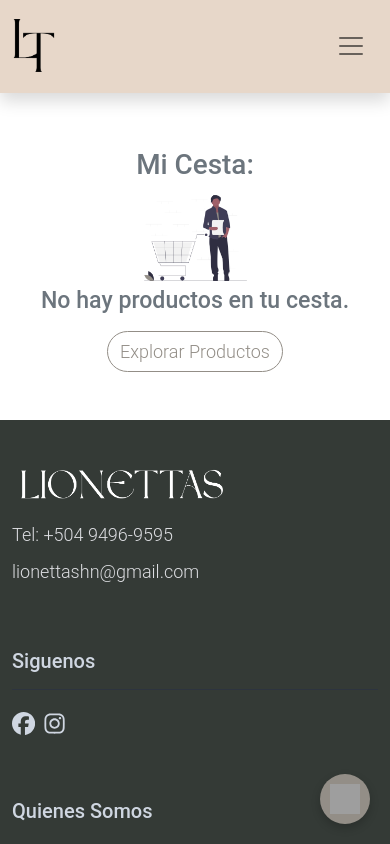
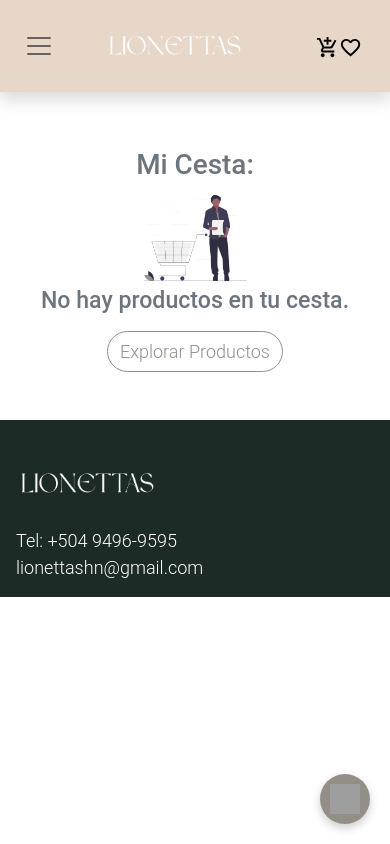
Before and after one commit to Allam9573/piedra-y-oro, a React (Vite) app: page /my-cart in a window 390 px wide. Shown: the top 844 px of the page. Built offline with nearby package versions, Linux system fonts and the light colour scheme; grey boxes are pictures that could not be loaded; a web font is replaced by a local one.

Commit message:
prueba navbar mobile

```diff
--- a/src/assets/css/styles.css
+++ b/src/assets/css/styles.css
@@ -208,8 +208,20 @@ body {
 
 /* vista PC */
 @media (min-width:769px) {
+    .navbar-desktop{
+        display: block !important;
+    }
+    .navbar-mobile{
+        display: none !important;
+    }
     .mobile-only {
         display: none;
+    }
+    .footer-mobile{
+        display: none;
+    }
+    .footer-desktop{
+        display: block;
     }
 
     .desktop-only {
@@ -233,6 +245,12 @@ body {
 
 /* vista movil */
 @media (max-width: 768px) {
+    .navbar-desktop{
+        display: none !important;
+    }
+    .navbar-mobile{
+        display: block !important;
+    }
     .text-about {
         text-align: center;
     }
@@ -347,4 +365,11 @@ body {
     .header-mobile {
         display: block;
     }
+    .footer-mobile{
+        display: block;
+        background-color: rgb(28, 43, 38);
+    }
+    .footer-desktop{
+        display: none;
+    }
 }
--- a/src/components/Navbar.jsx
+++ b/src/components/Navbar.jsx
@@ -4,6 +4,7 @@ import { MdAddShoppingCart } from 'react-icons/md'
 import { Link } from 'react-router-dom'
 import { MdFavoriteBorder } from "react-icons/md";
 import logo from '../assets/img/logo_lionettas.png'
+import logo_blanco from '../assets/img/logo_blanco.png'
 
 //css import
 import '../assets/css/bootstrap.min.css'
@@ -14,7 +15,8 @@ import '../assets/js/bootstrap.bundle.min.js'
 
 export const Navbar = ({ quantity, quantityFavorites }) => {
     return (
-        <nav className="navbar fixed-top navbar-expand-lg navbar-light shadow" style={{ backgroundColor: "#E7D7C9", width: "100%" }}>
+     <>
+        <nav className="navbar-desktop navbar fixed-top navbar-expand-lg navbar-light shadow" style={{ backgroundColor: "#E7D7C9", width: "100%" }}>
             <div className="container d-flex justify-content-between align-items-center">
                 {/* Contenedor para el logo y el botón hamburguesa */}
                 <div className="d-flex align-items-center">
@@ -72,6 +74,68 @@ export const Navbar = ({ quantity, quantityFavorites }) => {
             </div>
         </nav>
 
+        <nav className="navbar-mobile navbar fixed-top navbar-expand-lg navbar-light shadow" style={{ backgroundColor: "#E7D7C9", width: "100%" }}>
+            <div className="container d-flex justify-content-between align-items-center">
+                {/* Contenedor para el logo y el botón hamburguesa */}
+                <div className="d-flex justify-content-center align-items-center">
+                    {/* Botón hamburguesa alineado a la derecha en móvil */}
+                    <button className="navbar-toggler border-0 ms-auto" type="button" data-bs-toggle="collapse"
+                        data-bs-target="#templatemo_main_nav" aria-controls="templatemo_main_nav" aria-expanded="false"
+                        aria-label="Toggle navigation">
+                        <span className="navbar-toggler-icon"></span>
+                    </button>
+                    {/* Logo alineado a la izquierda */}
+                    <Link className="navbar-brand text-success text-center logo h1" to={'/'}>
+                        <img src={logo_blanco} className="img-fluid" style={{ maxWidth: '65%' }} alt="Logo" />
+                    </Link>
+
+                    <div className="mx-3 align-self-center flex-row d-flex">
+                        <Link className="nav-icon position-relative text-decoration-none" to={'/my-cart'}>
+                            <MdAddShoppingCart className='fs-3 link' />
+                            {quantity > 0 ? (
+                                <span className="position-absolute top-0 left-100 translate-middle badge rounded-pill bg-danger text-white">{quantity}</span>
+                            ) : (
+                                <span className="position-absolute top-0 left-100 translate-middle badge rounded-pill text-white"></span>
+                            )}
+                        </Link>
+                        <Link className="nav-icon position-relative text-decoration-none" to={'/my-favorites'}>
+                            <MdFavoriteBorder className='fs-3 link' />
+                            {quantityFavorites > 0 ? (
+                                <span className="position-absolute top-0 left-100 translate-middle badge rounded-pill bg-danger text-white">{quantityFavorites}</span>
+                            ) : (
+                                <span className="position-absolute top-0 left-100 translate-middle badge rounded-pill text-white"></span>
+                            )}
+                        </Link>
+                        <a className="nav-icon position-relative text-decoration-none" href="#">
+                            <i className="fa fa-fw fa-user text-dark mr-3"></i>
+                        </a>
+                    </div>
+
+
+                </div>
+
+                {/* Contenido del menú */}
+                <div className="collapse navbar-collapse flex-fill d-lg-flex justify-content-lg-between"
+                    id="templatemo_main_nav">
+                    <div className="flex-fill">
+                        <ul className="nav navbar-nav d-flex justify-content-between align-items-center mx-lg-auto">
+                            <li className="nav-item">
+                                <Link className="link" to={'/'}>Inicio</Link>
+                            </li>
+                            <li className="nav-item">
+                                <Link className="link" to={'/productos'}>Productos</Link>
+                            </li>
+                            <li className="nav-item">
+                                <Link className="link" to={'/nosotros'}>Nosotros</Link>
+                            </li>
+                        </ul>
+                    </div>
+
+                </div>
+            </div>
+        </nav>
+
+     </>
 
 
     )
--- a/src/components/categorias/HomeAnillos.jsx
+++ b/src/components/categorias/HomeAnillos.jsx
@@ -63,7 +63,7 @@ export const HomeAnillos = () => {
                                     <img className='home-anillos-home-imagen' src={anillo2} alt="" />
                                 </div>
                                 <p className='text-white mt-4 descripcion-home-anillos'>{info.descripcion}</p>
-                                <Link className='btn-home'>Explora el amor y el compromiso</Link>
+                                <Link to={`/productos?categoria=Anillos`} className='btn-home'>Explora el amor y el compromiso</Link>
                             </>
                         ))
                     }
--- a/src/components/categorias/HomeMedallones.jsx
+++ b/src/components/categorias/HomeMedallones.jsx
@@ -41,7 +41,7 @@ export const HomeMedallones = () => {
                         </div>
                     ))}
                     <Link
-                        to="/productos?categoria=Medallones"
+                        to={"/productos?categoria=Medallones"}
                         style={{ backgroundColor: '#E7D7C9' }}
                         className="btn mb-5 mb-lg-3 p-2 p-lg-4 fs-4 btn-lg btn-shadow"
                     >
@@ -60,7 +60,7 @@ export const HomeMedallones = () => {
                                     <img className='home-anillos-home-imagen' src={anillo2} alt="" />
                                 </div>
                                 <p className='text-secondary descripcion-home-anillos mx-2 my-4'>{info.descripcion}</p>
-                                <Link className='btn-home'>Comprar Ahora</Link>
+                                <Link to={"/productos?categoria=Medallones"} className='btn-home'>Comprar Ahora</Link>
                             </>
                         ))
                     }
--- a/src/components/footer/Footer.jsx
+++ b/src/components/footer/Footer.jsx
@@ -24,7 +24,8 @@ export const Footer = () => {
     }
 
     return (
-        <footer class="" style={{ backgroundColor: '#343A36' }} id="tempaltemo_footer">
+        <>
+            <footer class="footer-desktop" style={{ backgroundColor: '#343A36' }} id="tempaltemo_footer">
                 <div class="container">
                     <div class="col-md-4 pt-5">
                         <img src={logo_blanco} width={'60%'} alt="" />
@@ -91,5 +92,26 @@ export const Footer = () => {
                     </div>
                 </div>
             </footer>
+            <footer className='footer-mobile'>
+                <div class="mx-3 pt-5">
+                    <img src={logo_blanco} width={'40%'} alt="" />
+                    <ul class="list-unstyled text-light mt-3 py-3 footer-link-list">
+                        <li>
+                            <i class="fas fa-map-marker-alt fa-fw"></i>
+                        </li>
+                        <li>
+                            <i class="fa fa-phone fa-fw"></i>
+                            <a class="text-decoration-none text-white" href="https://wa.me/+50494969595">Tel: +504 9496-9595</a>
+                        </li>
+                        <li>
+                            <i class="fa fa-envelope fa-fw"></i>
+                            <a class="text-decoration-none py-4 text-white" href="mailto:lionettashn@gmail.com">lionettashn@gmail.com</a>
+                        </li>
+                    </ul>
+                </div>
+                <div>
+                </div>
+            </footer>
+        </>
     )
 }
```
Lines whose indentation alone changed are shown as unchanged.
